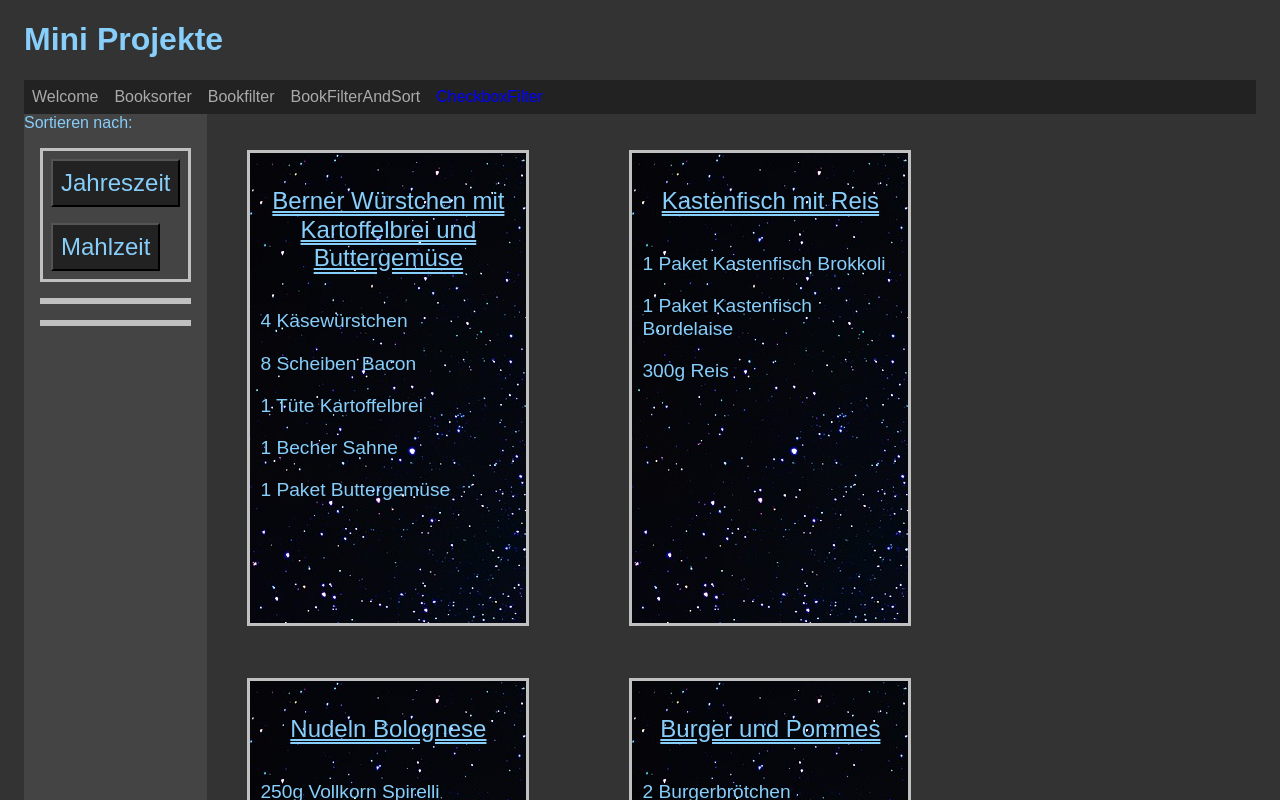
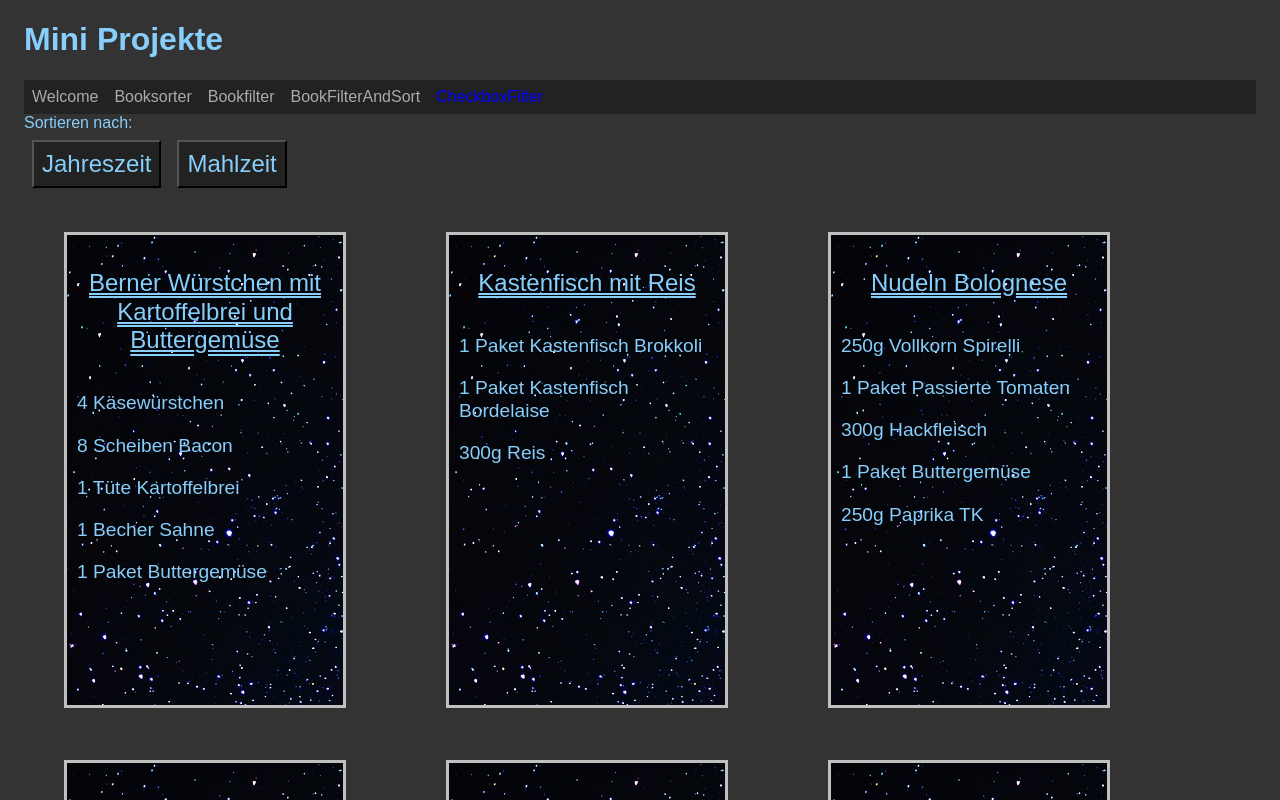
Before and after one commit to JasminGloth/MiniProjekte, a React (Vite) app: page /checkboxfilter in a window 1280 px wide. Shown: the top 800 px of the page. Built offline with nearby package versions, Linux system fonts and the light colour scheme.

Commit message:
delete sidebar

```diff
--- a/src/App.scss
+++ b/src/App.scss
@@ -95,27 +95,4 @@ body {
 			color: #87cefa;
 		}
 	}
-
-	.pageCheckboxFilter {
-		display: flex;
-	}
-
-	.sidebar {
-		width: 20vw;
-		background-color: #444;
-		position: sticky;
-
-		.firstChoice{
-			border: 3px solid silver;
-			margin: 1rem;
-		}
-		.secondChoice{
-			border: 3px solid silver;
-			margin: 1rem;
-		}
-		.thirdChoice{
-			border: 3px solid silver;
-			margin: 1rem;
-		}
-	}
 }
--- a/src/pages/PageCheckboxFilter.tsx
+++ b/src/pages/PageCheckboxFilter.tsx
@@ -27,7 +27,7 @@ export const PageCheckboxFilter = () => {
 	};
 
 	const saisonList = ['Frühling', 'Sommer', 'Herbst', 'Winter'];
-	const kategoryList = ['Frühstück', 'Mittag', 'Gebäck'];
+	const kategoryList = ["Frühstück",'Mittag',"Gebäck"];
 
 	const handleSortOptionChange = (event: ChangeEvent<HTMLButtonElement>) => {
 		setSortOption(event.target.value);
@@ -51,10 +51,9 @@ export const PageCheckboxFilter = () => {
 
 	return (
 		<div className="page pageCheckboxFilter">
-			<div className='sidebar'>
 			<div>
 				<label htmlFor="sortOption">Sortieren nach:</label>
-					<div className='firstChoice'>
+				<div>
 					<button
 						id="btn"
 						type="button"
@@ -69,21 +68,18 @@ export const PageCheckboxFilter = () => {
 						type="button"
 						value="kategory"
 						onClick={(e) => handleSortOptionChange(e)}
-							className={
-								sortOption === 'kategory' ? 'active' : ''
-							}
+						className={sortOption === 'kategory' ? 'active' : ''}
 					>
 						Mahlzeit
 					</button>
 				</div>
 			</div>
 
-				<div className='secondChoice'>
 			{sortOption === 'saison' && (
 				<div>
 					{saisonList.map((saison) => (
 						<button
-								id="btn"
+							id='btn'
 							key={saison}
 							onClick={() => handleSaisonChange(saison)}
 						>
@@ -97,7 +93,7 @@ export const PageCheckboxFilter = () => {
 				<div>
 					{kategoryList.map((kategory) => (
 						<button
-								id="btn"
+							id='btn'
 							key={kategory}
 							onClick={() => handleKategoryChange(kategory)}
 						>
@@ -106,28 +102,23 @@ export const PageCheckboxFilter = () => {
 					))}
 				</div>
 			)}
-				</div>
 
-				<div className='thirdChoice'>
 			{filterValue !== '' && (
 				<div>
 					{[...new Set(meals.flatMap((meal) => meal.tags))].map(
 						(tag) => (
 							<button
-									id="btn"
+								id='btn'
 								key={tag}
 								onClick={() => handleTagChange(tag)}
-									className={
-										selectedTag === tag ? 'active' : ''
-									}
+								className={selectedTag === tag ? 'active' : ''}
 							>
 								{tag}
 							</button>
 						)
 					)}
 				</div>
-				)}</div>
-			</div>
+			)}
 
 			<div className="meal">
 				{filteredMeals().map((meal) => (
```
Lines whose indentation alone changed are shown as unchanged.
